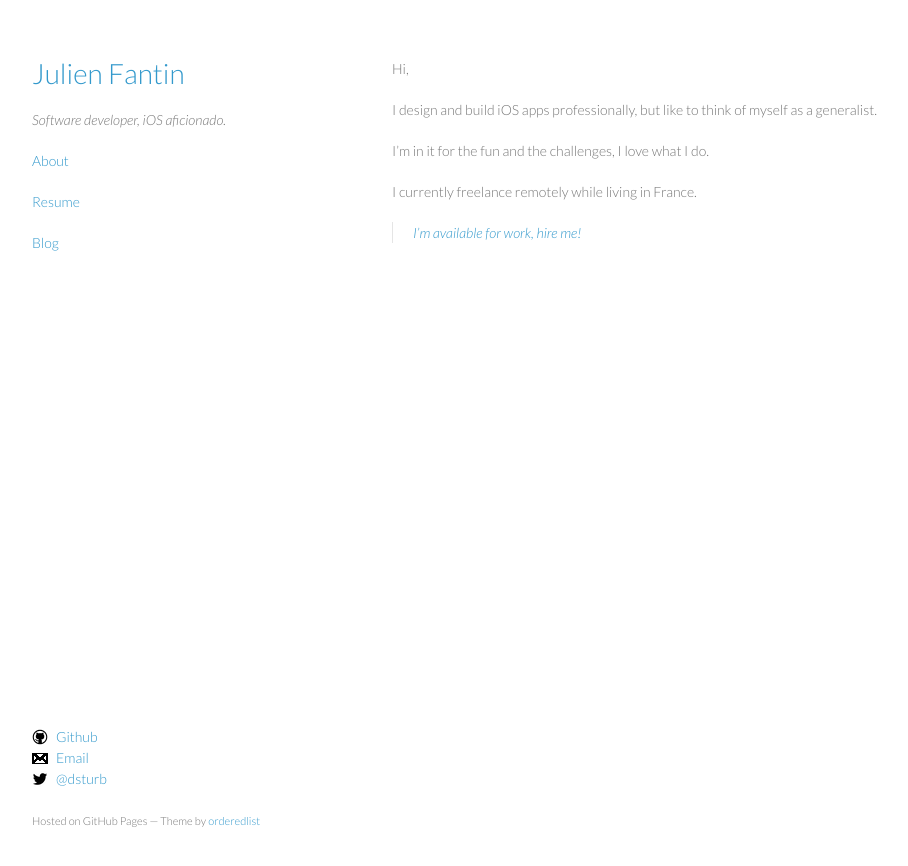
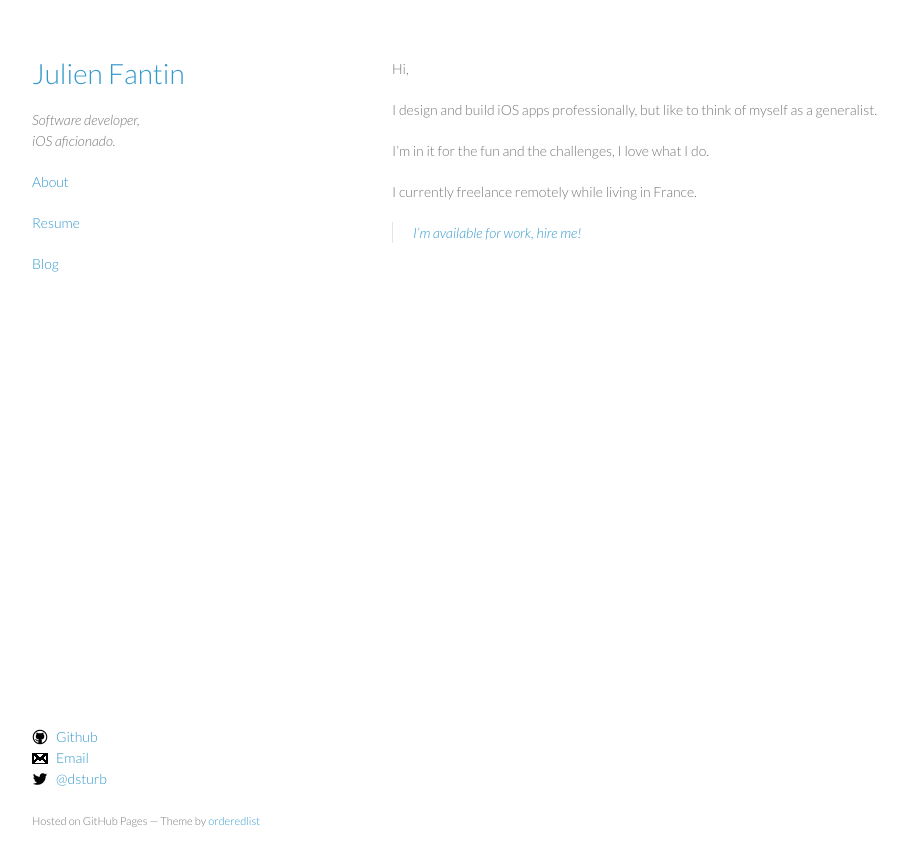
Before and after one commit to julienfantin/julienfantin.github.com, a Jekyll site: the page built from index.md, in a window 1280 px wide. Shown: the top 866 px of the page, without its empty margins (178-1086 px from the left). Built offline with Jekyll 4.4.1, drawn with Linux system fonts in a browser that asks for light colours.

Commit message:
Include break in tagline.

```diff
--- a/_config.yml
+++ b/_config.yml
@@ -3,7 +3,7 @@ auto: true
 
 # Website config
 title: "Julien Fantin"
-tagline: "Software developer, iOS aficionado."
+tagline: "Software developer,\niOS aficionado."
 tagline_long: "Seeking collaboration within a team of passionate hackers."
 future: no
 pygments: yes
--- a/_includes/header.html
+++ b/_includes/header.html
@@ -2,7 +2,7 @@
   <a href="/">{{ site.title }}</a>
 </h1>
 <p>
-  <i>{{ site.tagline }}</i>
+  <i>{{ site.tagline | newline_to_br }}</i>
 </p>
 <p>
   {% for section in site.sections %}
```
